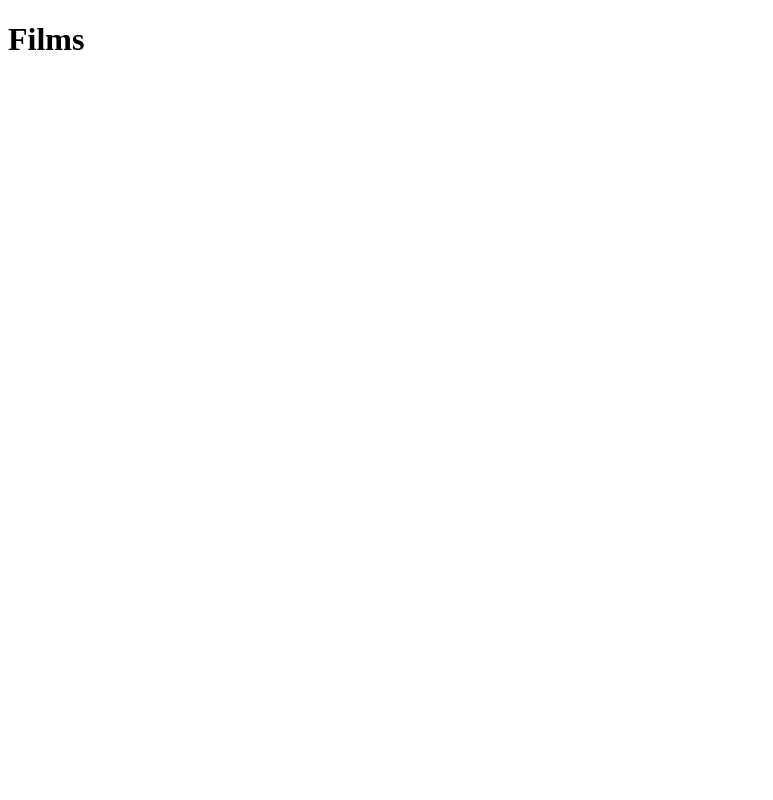
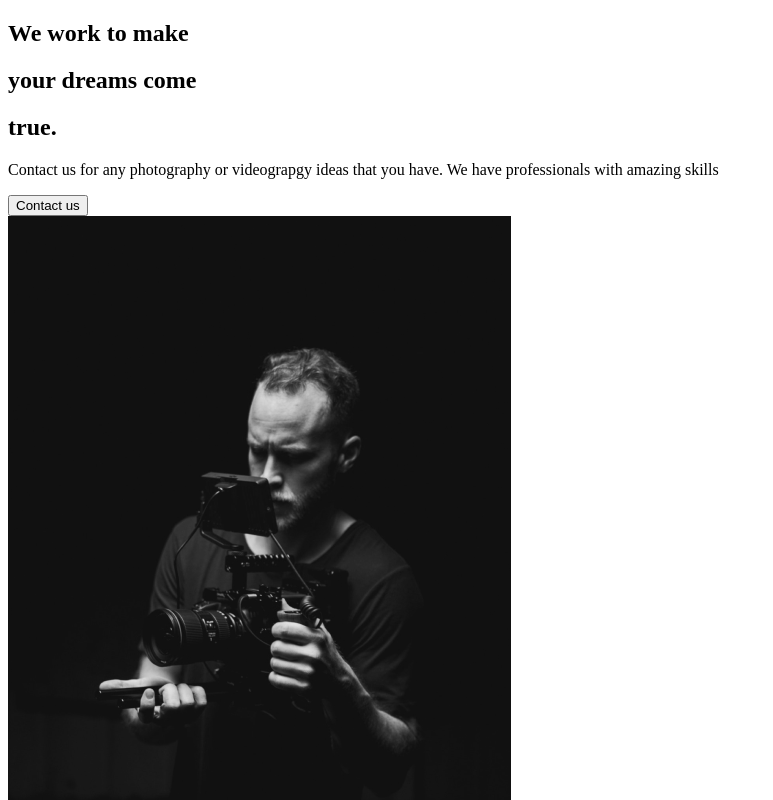
Before and after one commit to belaouer/portfolio-react-project, a React (Create React App) app: page / in a window 1280 px wide. Shown: the top 800 px of the page, without its empty margins (0-773 px from the left). Built offline with nearby package versions, Linux system fonts and the light colour scheme.

Commit message:
2. about section

```diff
--- a/package.json
+++ b/package.json
@@ -7,6 +7,7 @@
     "@testing-library/react": "^11.2.5",
     "@testing-library/user-event": "^12.8.0",
     "framer-motion": "^3.7.0",
+    "node-sass": "^5.0.0",
     "react": "^17.0.1",
     "react-dom": "^17.0.1",
     "react-intersection-observer": "^8.31.0",
--- a/src/App.js
+++ b/src/App.js
@@ -1,9 +1,10 @@
 import React from 'react';
+import AboutUS from './pages/AboutUs';
 
 function App() {
   return (
     <div className="App">
-      <h1>Films</h1>
+      <AboutUS/>
     </div>
   );
 }
--- /dev/null
+++ b/src/components/AboutSection.js
@@ -0,0 +1,29 @@
+import React from 'react';
+import home1 from '../img/home1.png';
+
+const AboutSection = () => {
+    return (
+        <div className="aboutSection">
+            <div className="description">
+                <div className="title">
+                    <div className="hide">
+                        <h2>We work to make</h2>
+                    </div>
+                    <div className="hide">
+                        <h2>your <span> dreams</span> come</h2>
+                    </div>
+                    <div className="hide">
+                        <h2>true.</h2>
+                    </div>
+                </div>
+                <p>Contact us for any photography or videograpgy ideas that you have. We have professionals with amazing skills</p>
+                <button>Contact us</button>
+            </div>
+            <div className="image">
+                <img src={home1} alt="guy with camera"/>
+            </div>
+        </div>
+    )
+}
+
+export default AboutSection
--- /dev/null
+++ b/src/pages/AboutUs.js
@@ -0,0 +1,12 @@
+import React from 'react';
+import AboutSection from '../components/AboutSection'
+
+const AboutUs = () => {
+    return (
+        <div className="aboutUs">
+            <AboutSection/>
+        </div>
+    )
+}
+
+export default AboutUs
```
Also changed, not shown: 1 other file (tests, documents, lock files or other folders).
